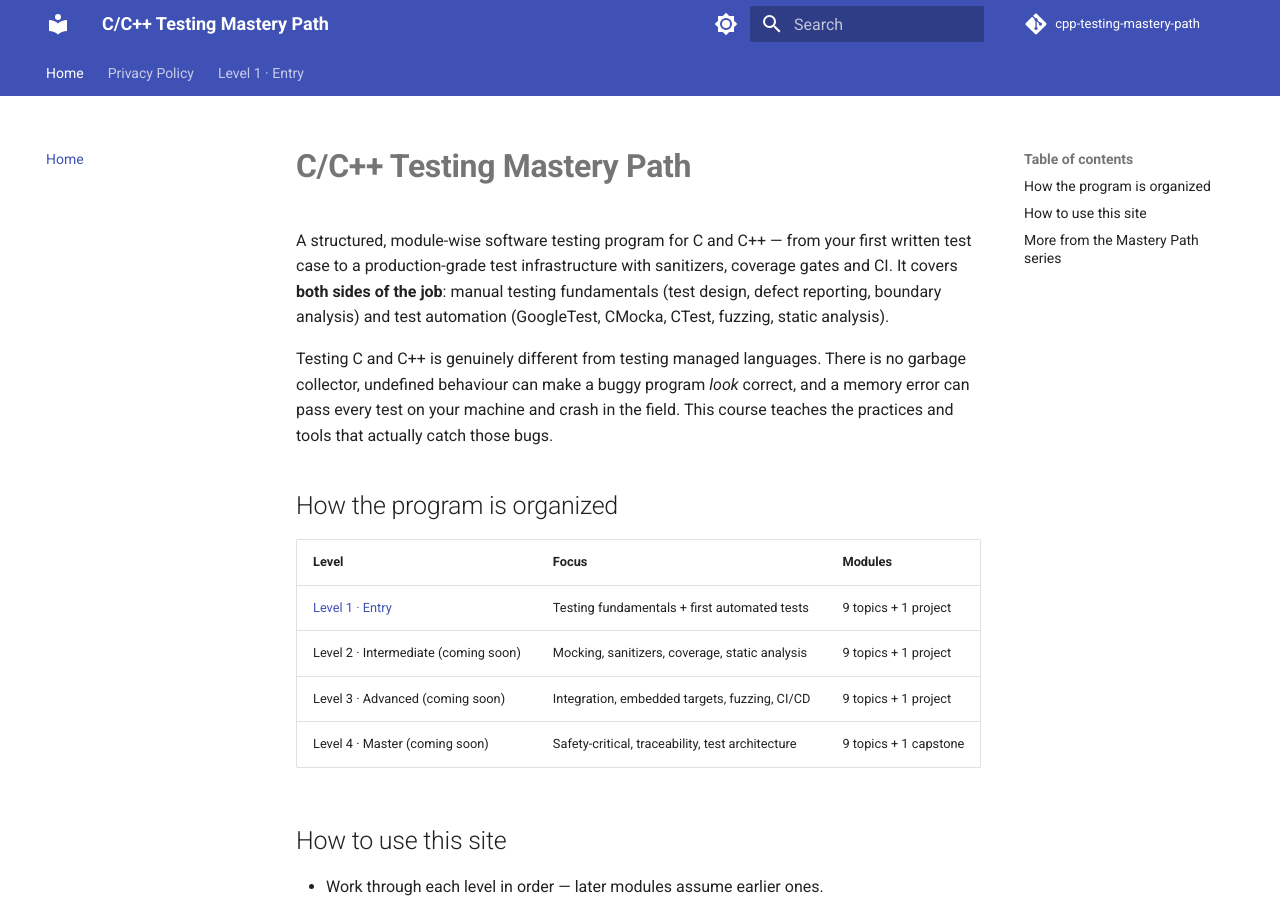
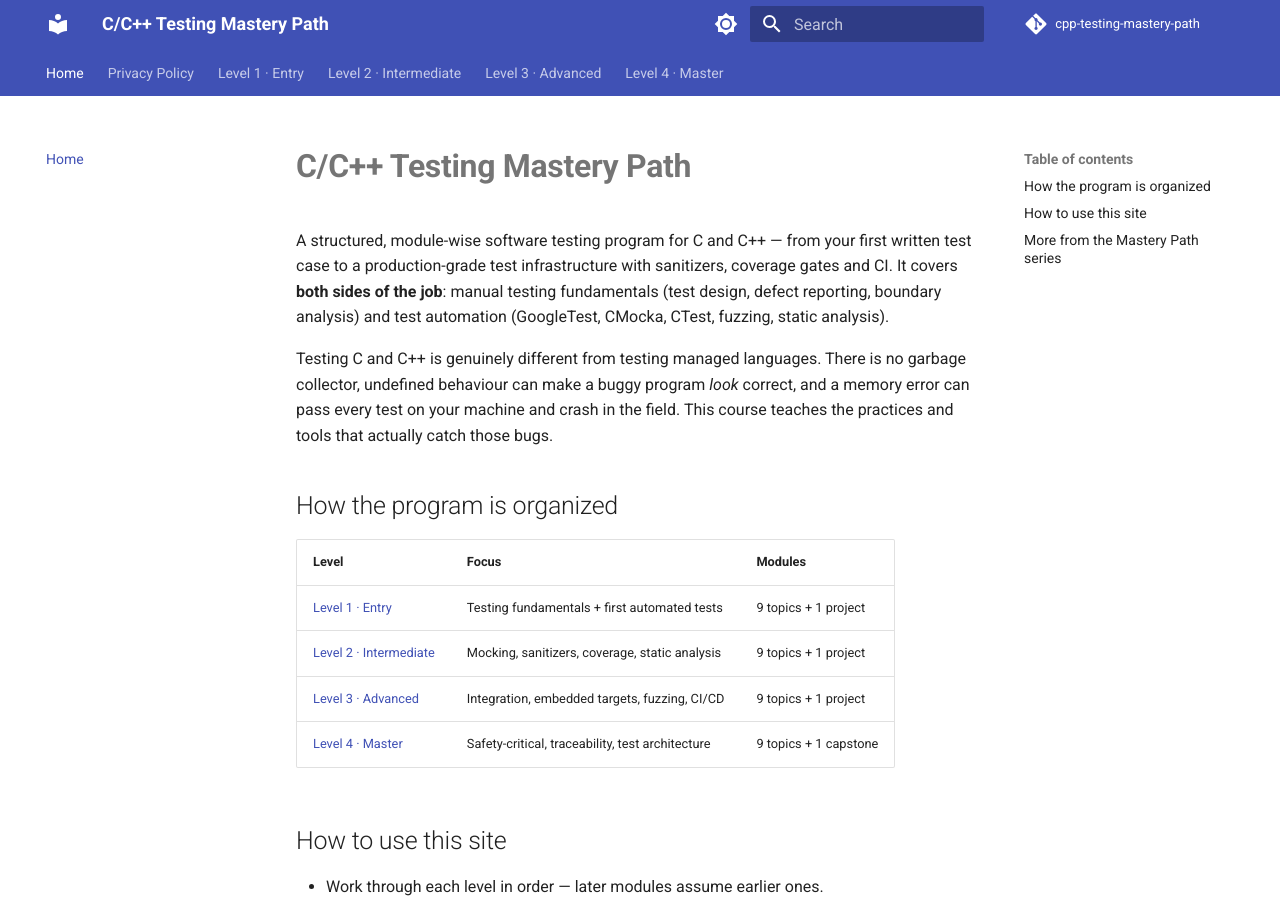
Before and after one commit to SIGILIPELLI/cpp-testing-mastery-path, an MkDocs documentation site: the page built from docs/index.md, in a window 1280 px wide and 900 px high. Built offline with MkDocs 1.6.1 and Material for MkDocs 9.7.7, drawn with Linux system fonts in a browser that asks for light colours; comment, search, counter and statistics services are not loaded; part of the change alters nothing that is shown.

Commit message:
Restore finished level(s) to nav/sitemap/homepage
Co-Authored-By: Claude Opus 5 <noreply@anthropic.com>

```diff
--- a/docs/index.md
+++ b/docs/index.md
@@ -22,9 +22,9 @@ those bugs.
 | Level | Focus | Modules |
 |-------|-------|---------|
 | [Level 1 · Entry](level-1/index.md) | Testing fundamentals + first automated tests | 9 topics + 1 project |
-| Level 2 · Intermediate (coming soon) | Mocking, sanitizers, coverage, static analysis | 9 topics + 1 project |
-| Level 3 · Advanced (coming soon) | Integration, embedded targets, fuzzing, CI/CD | 9 topics + 1 project |
-| Level 4 · Master (coming soon) | Safety-critical, traceability, test architecture | 9 topics + 1 capstone |
+| [Level 2 · Intermediate](level-2/index.md) | Mocking, sanitizers, coverage, static analysis | 9 topics + 1 project |
+| [Level 3 · Advanced](level-3/index.md) | Integration, embedded targets, fuzzing, CI/CD | 9 topics + 1 project |
+| [Level 4 · Master](level-4/index.md) | Safety-critical, traceability, test architecture | 9 topics + 1 capstone |
 
 ## How to use this site
 
--- a/mkdocs.yml
+++ b/mkdocs.yml
@@ -62,8 +62,39 @@ nav:
       - "08 · Unit Testing C with Unity/CMocka": level-1/08-unit-testing-c-unity-cmocka.md
       - "09 · Test Builds & Running Suites": level-1/09-test-builds-running-suites.md
       - "10 · Project — Test Plan & GoogleTest Suite": level-1/10-project-test-plan-and-suite.md
-# --- auto-pruned stub levels (see AdSense low-value-content fix) ---
-exclude_docs: |
-  level-2/*.md
-  level-3/*.md
-  level-4/*.md
+  - "Level 2 · Intermediate":
+      - Overview: level-2/index.md
+      - "01 · GoogleTest Advanced": level-2/01-googletest-advanced.md
+      - "02 · Mocking with GoogleMock": level-2/02-mocking-with-googlemock.md
+      - "03 · Testing C Code with CMocka Advanced": level-2/03-cmocka-advanced.md
+      - "04 · Memory Error Detection": level-2/04-memory-error-detection.md
+      - "05 · Undefined Behavior & UBSan": level-2/05-undefined-behavior-ubsan.md
+      - "06 · Code Coverage (gcov/lcov)": level-2/06-code-coverage.md
+      - "07 · Test Doubles for Hardware/OS": level-2/07-test-doubles-hardware-os.md
+      - "08 · CMake/CTest Deep Dive": level-2/08-cmake-ctest-deep-dive.md
+      - "09 · Static Analysis": level-2/09-static-analysis.md
+      - "10 · Project — Instrumented Test Suite": level-2/10-project-instrumented-suite.md
+  - "Level 3 · Advanced":
+      - Overview: level-3/index.md
+      - "01 · Integration Testing Strategies": level-3/01-integration-testing-strategies.md
+      - "02 · Embedded Target Testing": level-3/02-embedded-target-testing.md
+      - "03 · Hardware-in-the-Loop Basics": level-3/03-hardware-in-the-loop-basics.md
+      - "04 · Fuzz Testing": level-3/04-fuzz-testing.md
+      - "05 · Property-Based Testing": level-3/05-property-based-testing.md
+      - "06 · CI/CD for C/C++ Test Suites": level-3/06-ci-cd-for-test-suites.md
+      - "07 · Performance & Benchmark Testing": level-3/07-performance-benchmark-testing.md
+      - "08 · Concurrency Testing": level-3/08-concurrency-testing.md
+      - "09 · Legacy Code: Getting Untestable Code Under Test": level-3/09-legacy-code-under-test.md
+      - "10 · Project — CI Pipeline with Sanitizers, Coverage and Fuzzing": level-3/10-project-ci-pipeline.md
+  - "Level 4 · Master":
+      - Overview: level-4/index.md
+      - "01 · Test Architecture for Large Codebases": level-4/01-test-architecture-large-codebases.md
+      - "02 · Safety-Critical Testing Standards": level-4/02-safety-critical-standards.md
+      - "03 · Requirements-Based Testing & Traceability": level-4/03-requirements-based-testing.md
+      - "04 · Formal Methods & Static Verification Basics": level-4/04-formal-methods-static-verification.md
+      - "05 · Certification Evidence & Test Reporting": level-4/05-certification-evidence-reporting.md
+      - "06 · Cross-Compilation Test Strategies": level-4/06-cross-compilation-test-strategies.md
+      - "07 · Simulation & Emulation (QEMU-based Test Rigs)": level-4/07-simulation-emulation-qemu.md
+      - "08 · Quality Gates & Metrics": level-4/08-quality-gates-metrics.md
+      - "09 · Building an In-House C/C++ Test Framework": level-4/09-in-house-test-framework.md
+      - "10 · Capstone — Production-Grade Test Infrastructure": level-4/10-capstone-project.md
```
